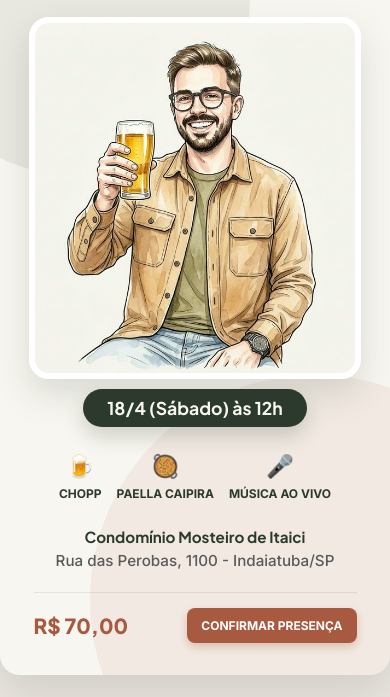
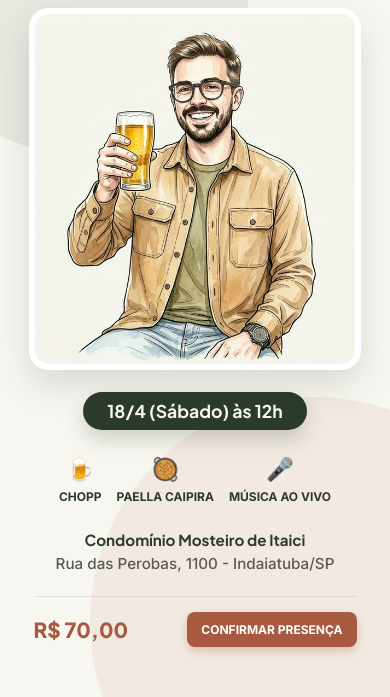
Before and after one commit to gvidocalligaris-afk/30-niver, a plain HTML site: page index.html in a window 390 px wide. Shown: the part 147-844 px from the top of the page. Drawn offline with Linux system fonts and the light colour scheme; a web font is replaced by a local one.

Commit message:
fix: Ajustes no layout mobile (dvh) para evitar corte no botao

```diff
--- a/index.html
+++ b/index.html
@@ -11,13 +11,19 @@
 
     <link href="https://fonts.googleapis.com/css2?family=Internal&family=Plus+Jakarta+Sans:ital,wght@0,400;0,700;0,800;1,500&family=Inter:wght@400;500;600;700&display=swap" rel="stylesheet">
     <style>
-        body { margin: 0; background: #EAE6DF; display: flex; justify-content: center; align-items: center; min-height: 100vh; font-family: 'Inter', sans-serif; }
+        body { margin: 0; background: #EAE6DF; display: flex; justify-content: center; align-items: center; min-height: 100vh; font-family: 'Inter', sans-serif; overflow-x: hidden; }
         .flyer {
-            width: 400px; height: 100vh; max-height: 800px; aspect-ratio: 9/16;
+            width: 100%; max-width: 420px; min-height: 100dvh;
             background: #F8F6F0; /* Off-white, warm and modern */
-            border-radius: 20px; overflow: hidden; position: relative;
+            position: relative; overflow: hidden;
             box-shadow: 0 20px 40px rgba(0,0,0,0.1);
             display: flex; flex-direction: column;
+        }
+        @media (min-width: 421px) {
+            .flyer {
+                height: 92vh; max-height: 850px; min-height: auto;
+                border-radius: 20px;
+            }
         }
 
         /* Top header section */
@@ -50,7 +56,7 @@
 
         /* Bottom Details */
         .content {
-            padding: 10px 25px 35px; color: #3A3A3A; text-align: center; z-index: 10;
+            padding: 10px 25px 50px; color: #3A3A3A; text-align: center; z-index: 10;
         }
         .date-badge {
             background: #2B3A2C; color: #F8F6F0;
```
